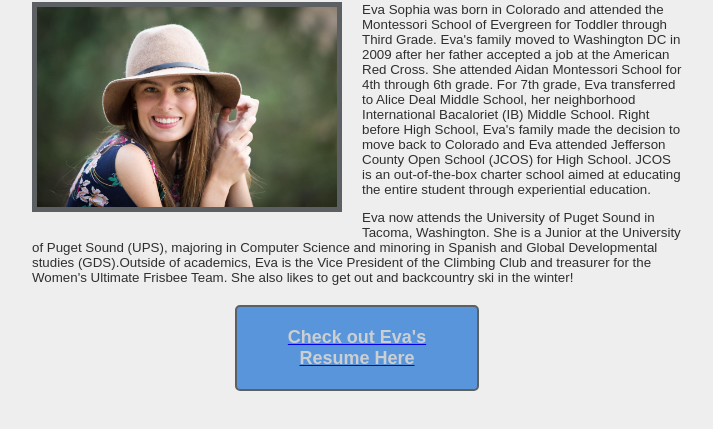
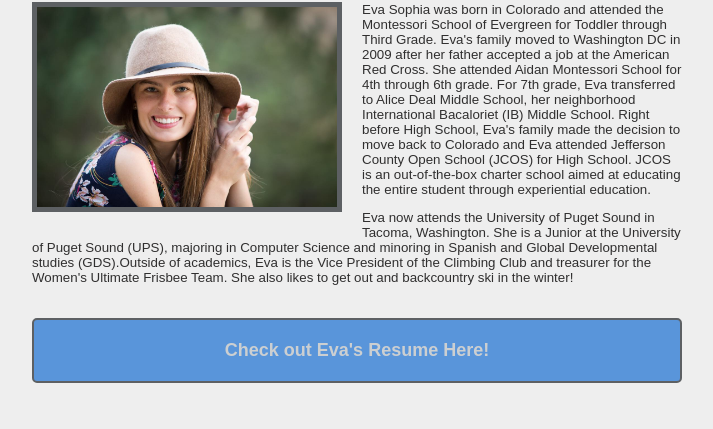
Before and after one commit to evasophia333/evasophia333.github.io, a plain HTML site: page index.html in a window 1280 px wide. Shown: the part 103-532 px from the top of the page, without its empty margins (283-996 px from the left). Drawn offline with Linux system fonts and the light colour scheme.

Commit message:
Updated button on homepage and small style edits

```diff
--- a/default.css
+++ b/default.css
@@ -41,7 +41,7 @@ body {
     border: 2px solid #5D6063;    /* Dark gray */
     border-radius: 5px;
     font-family: Arial, Helvetica, sans-serif;
-    width: 200px;
+    width: 650px;
     margin: 20px auto;
   }
 
--- a/index.html
+++ b/index.html
@@ -27,7 +27,7 @@
                 minoring in Spanish and Global Developmental studies (GDS).Outside of academics, Eva is the Vice President of the
                 Climbing Club and treasurer for the Women's Ultimate Frisbee Team. She also likes to get out and backcountry ski in the winter!</p>
 
-            <a href='resume.html'><div class='button'>Check out Eva's Resume Here</div></a>
+            <a href='resume.html'><button class=button>Check out Eva's Resume Here!</button></a>
         </div>
     </div>
 </body>
```
